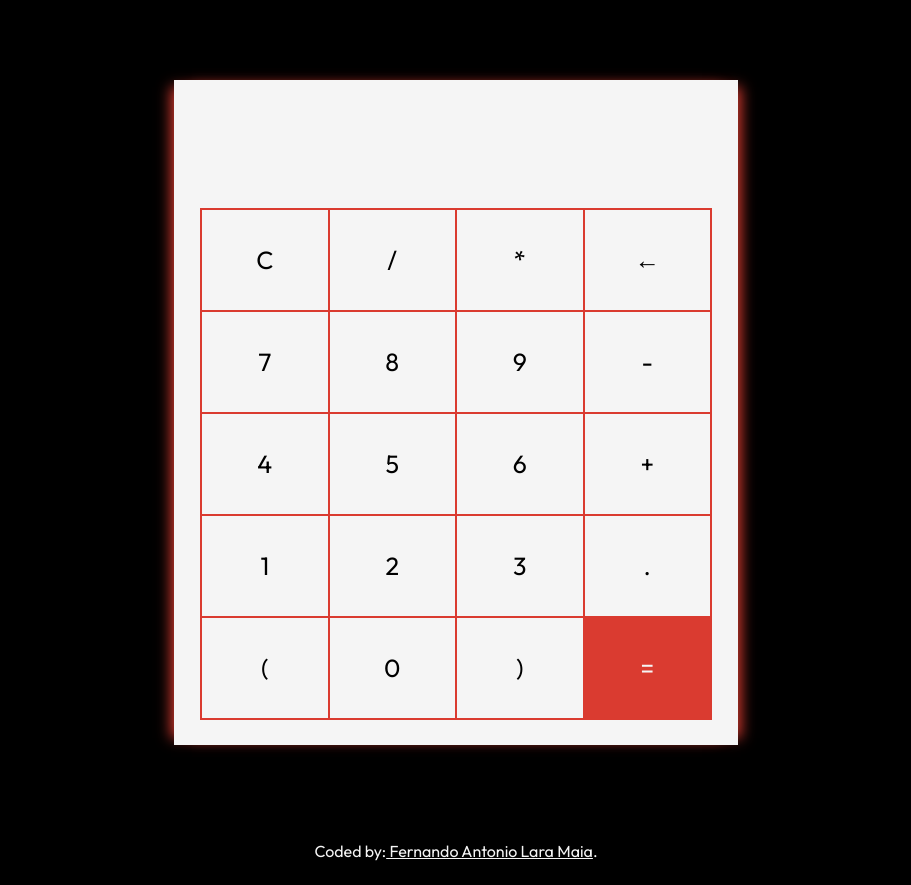
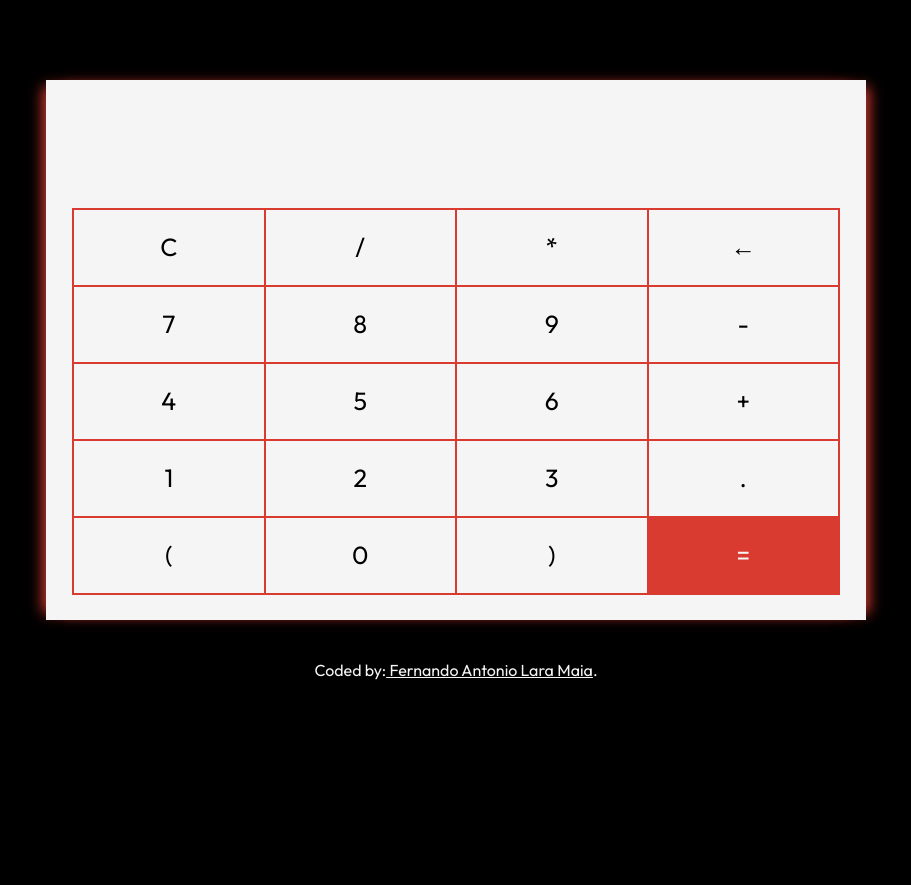
Before and after one commit to fernandolar4/calculadora, a plain HTML site: page index.html in a window 1280 px wide. Shown: the whole page, without its empty margins (184-1095 px from the left). After the commit the page ends 800 px from the top, so only its background shows below. Drawn offline with Linux system fonts and the light colour scheme.

Commit message:
Arrumando o layout em certos monitores

```diff
--- a/style.css
+++ b/style.css
@@ -8,7 +8,6 @@
 
 .container {
   max-width: 40vw;
-
   margin: 10vh auto 0 auto;
   box-shadow: -10px 0px 13px -7px #da3b30, 10px 0px 13px -7px #da3b30,
     5px 5px 15px 5px rgba(0, 0, 0, 0);
@@ -21,20 +20,18 @@
   height: 70px;
   line-height: 70px;
   padding: 16px 8px;
-  font-size: 25px;
+  font-size: 35px;
   background-color: whitesmoke;
+  text-overflow: ellipsis;
+  white-space: nowrap;
+  overflow: hidden;
 }
 
 .buttons {
   display: grid;
   border: 1px solid #da3b30;
-
   grid-template-columns: 1fr 1fr 1fr 1fr;
   background-color: whitesmoke;
-}
-
-.buttons > div {
-  border: 1px solid #da3b30;
 }
 
 .btn {
@@ -61,7 +58,7 @@ footer {
   display: flex;
   align-items: center;
   justify-content: center;
-  margin-top: 10vh;
+  margin-top: 3vh;
   text-decoration: none;
 }
 
@@ -74,3 +71,14 @@ footer {
     max-width: 85vw;
   }
 }
+
+@media only screen and (min-width: 600px) and (max-width: 1920px) {
+  .container {
+    max-width: 60vw;
+  }
+
+  .btn {
+    border: 0.5px solid #da3b30;
+    line-height: 75px;
+  }
+}
```
